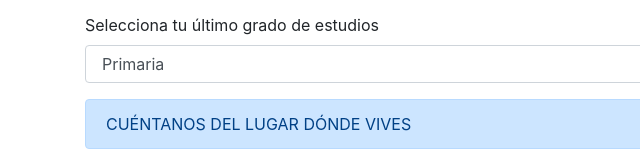
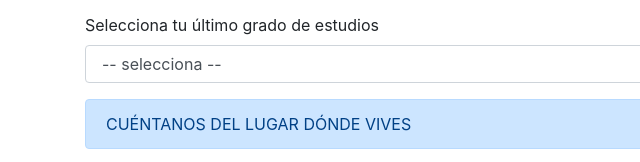
Before and after one commit to DEV-Gil-Control/jale, a plain HTML site: page index.html in a window 1280 px wide. Shown: the part 631-793 px from the top of the page, 0-640 px from the left. Drawn offline with nearby package versions, Linux system fonts and the light colour scheme.

Commit message:
Update index.html

```diff
--- a/index.html
+++ b/index.html
@@ -83,7 +83,7 @@ CUÉNTANOS QUIÉN ERES
 <div class="form-group col-md-12">
       <label for="estudios">Selecciona tu último grado de estudios</label>
       <select id="estudios" class="form-control">
-        <option disabled> -- selecciona -- </option>
+        <option value=""> -- selecciona -- </option>
         <option>Primaria</option>
 <option>Secundaria</option>
 <option>Bachiller</option>
```
